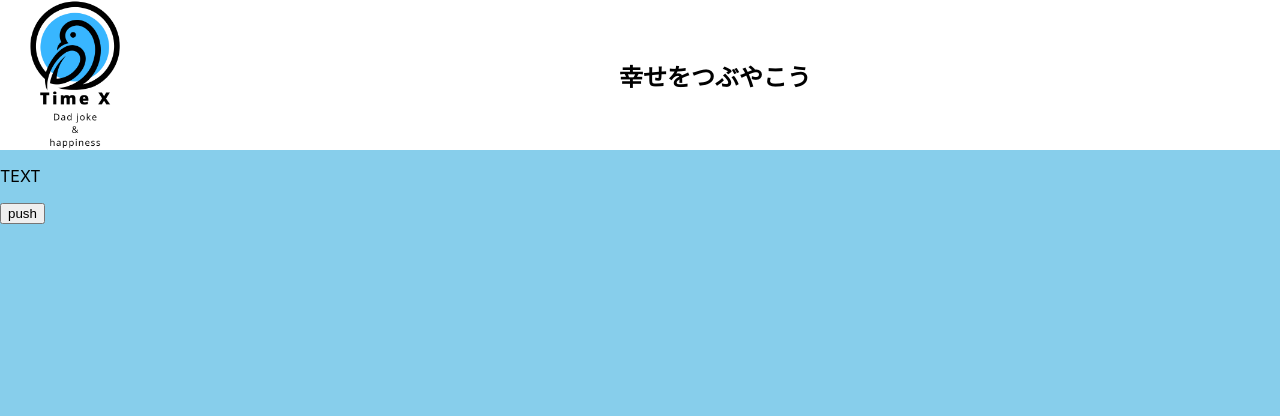
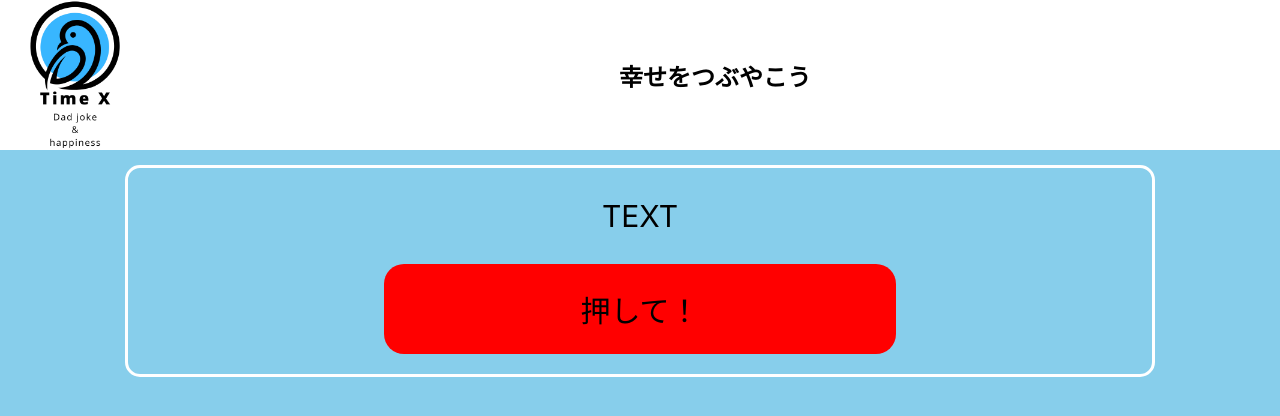
Before and after one commit to itc-s22017/React05_Happier, a React (Create React App) app: page / in a window 1280 px wide. Shown: the top 416 px of the page. Built offline with nearby package versions, Linux system fonts and the light colour scheme.

Commit message:
とりあえずオヤジギャグ完成

```diff
--- a/src/components/Post/Post.css
+++ b/src/components/Post/Post.css
@@ -5,6 +5,7 @@
     flex-direction: column;
     margin: auto;
     margin-top:20px;
+    background-color: #fff;
 }
 
 .avatar{
--- a/src/routes/Happier/Happier.css
+++ b/src/routes/Happier/Happier.css
@@ -1,3 +1,10 @@
+body {
+    /* background-color: #fff; */
+}
+
+.tweetButton {
+    background-color: #fff !important;
+}
 .Tweet {
     width: 500px;
     padding-bottom: 15px;
--- a/src/routes/Home/Home.css
+++ b/src/routes/Home/Home.css
@@ -1,3 +1,31 @@
 body {
     background-color: skyblue;
 }
+
+.dadJoke {
+    display: flex;
+    flex-direction: column;
+    align-items: center;
+    width: 80%;
+    margin: 15px auto 0px;
+    border: 3px solid #fff;
+    border-radius: 15px;
+}
+
+.btn {
+    border: none;
+    background-color:red;
+    width: 50%;
+    height: 90px;
+    border-radius: 20px;
+    margin-bottom: 20px;
+    font-size: 30px;
+}
+
+.text {
+    font-size: 30px;
+}
+
+.btn:hover{
+    opacity: 0.7;
+}
--- a/src/routes/Home/Home.jsx
+++ b/src/routes/Home/Home.jsx
@@ -6,18 +6,14 @@ import "./Home.css"
 function Home() {
   const [joke,setJoke] = useState("")
 
-  const headers = {
-    'Content-Type': 'application/json',
-  }
-
   const handleJoke = async() => {
     const response = await axios.get("https://icanhazdadjoke.com/slack")
     setJoke(response.data.attachments[0].text)
   }
   return (
-    <div>
-      <p>{joke ? joke : "TEXT"}</p>
-      <button onClick={handleJoke}>push</button>
+    <div className='dadJoke'>
+      <p className='text'>{joke ? joke : "TEXT"}</p>
+      <button onClick={handleJoke} className='btn'>押して！</button>
     </div>
   )
 }
```
